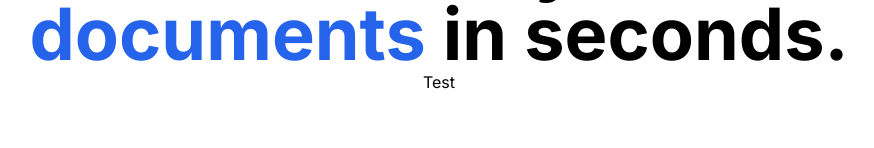
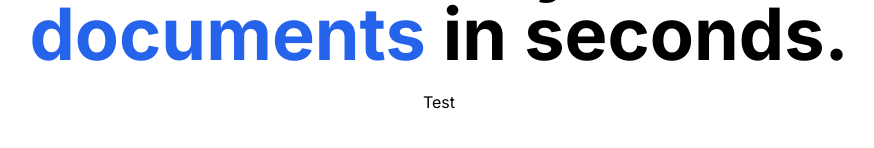
Before and after one commit to fjluartes/petersquill, a Next.js app: page / in a window 1280 px wide. Shown: the part 288-436 px from the top of the page, without its empty margins (201-1075 px from the left). Built offline with nearby package versions, Linux system fonts and the light colour scheme.

Commit message:
Edits app page

```diff
--- a/src/app/page.tsx
+++ b/src/app/page.tsx
@@ -12,7 +12,7 @@ export default function Home() {
         Chat with your <span className="text-blue-600">documents</span> in
         seconds.
       </h1>
-      <p>Test</p>
+      <p className="mt-5 max-w-prose">Test</p>
     </MaxWidthWrapper>
   );
 }
```
